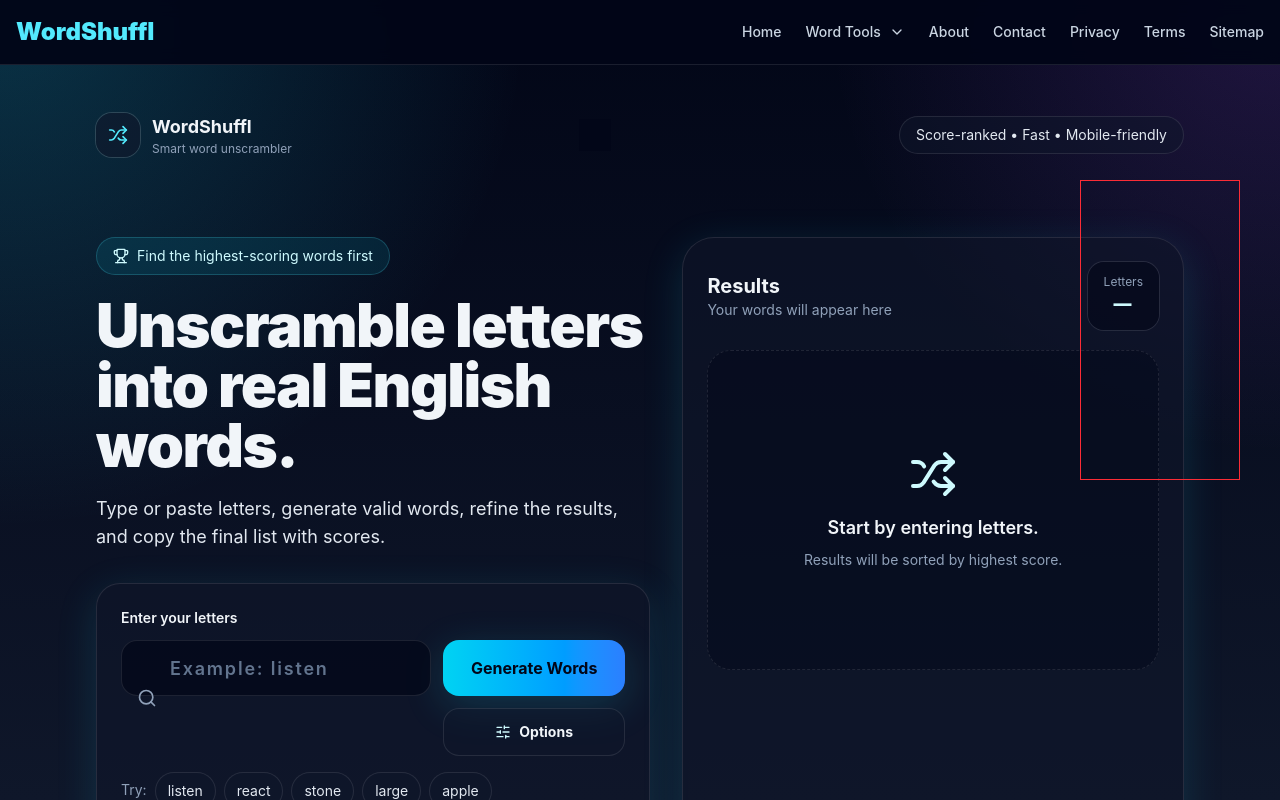
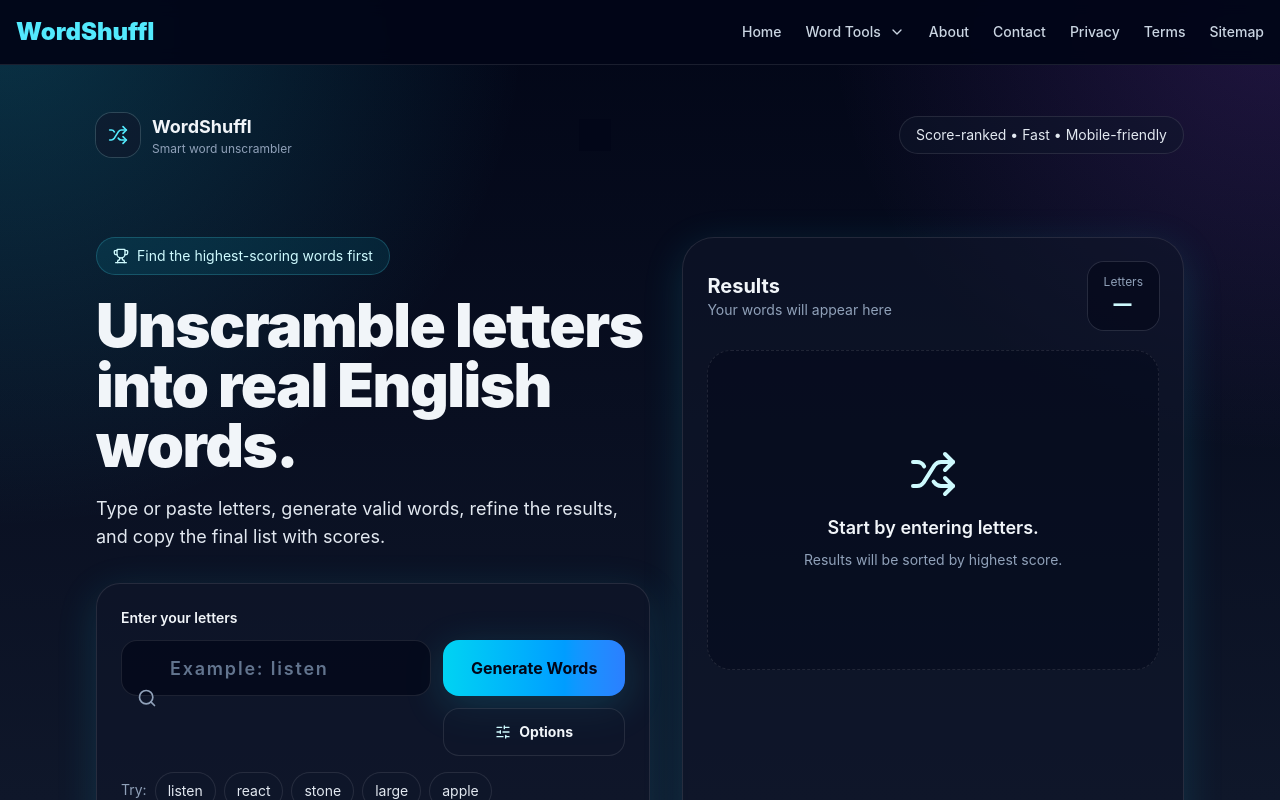
Before and after one commit to Rgenneker/word-unscrambler, a React (Vite) app: page / in a window 1280 px wide. Shown: the top 800 px of the page. Built offline with nearby package versions, Linux system fonts and the light colour scheme; what an-array-of-english-words would draw is missing.

Commit message:
Update home.jsx file

```diff
--- a/src/pages/Home.jsx
+++ b/src/pages/Home.jsx
@@ -239,7 +239,7 @@
       <div className="hidden xl:block fixed left-[40px] top-[180px] z-50 w-[160px] h-[600px]">
   <LeftSidebarAd />
 </div>
-<div className="hidden xl:block fixed right-[40px] top-[180px] z-50 w-[160px] h-[300px] border border-red-500">
+<div className="hidden xl:block fixed right-[40px] top-[180px] z-50 w-[160px] h-[300px]">
   <RightSidebarAd />
 </div>
               <div className="absolute inset-0 bg-[radial-gradient(circle_at_top_left,rgba(34,211,238,0.22),transparent_35%),radial-gradient(circle_at_top_right,rgba(168,85,247,0.18),transparent_30%),linear-gradient(180deg,#020617,#0F172A)]" />
```
